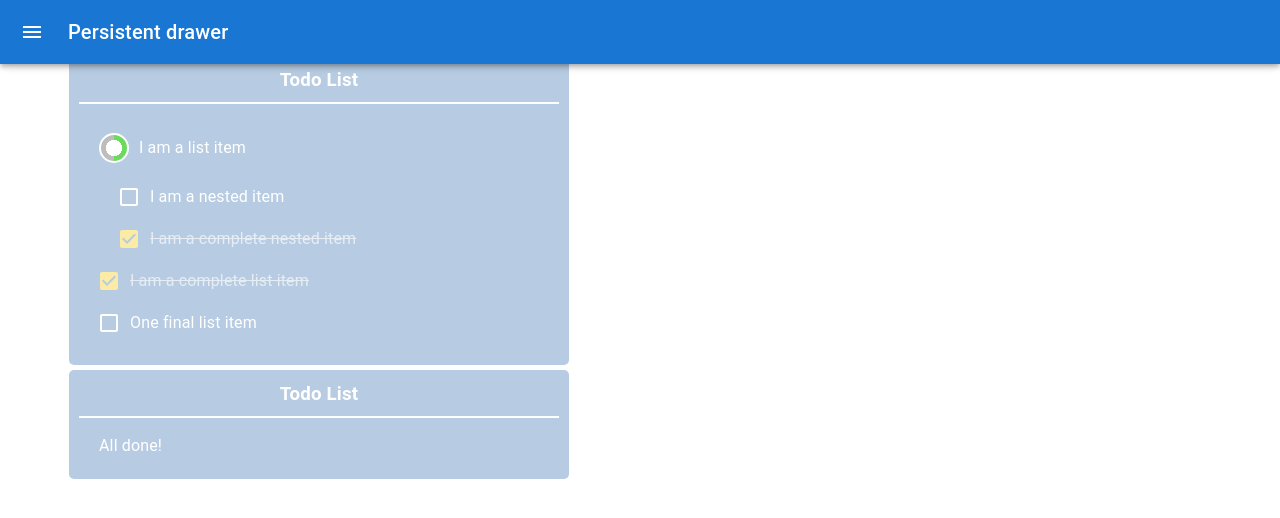
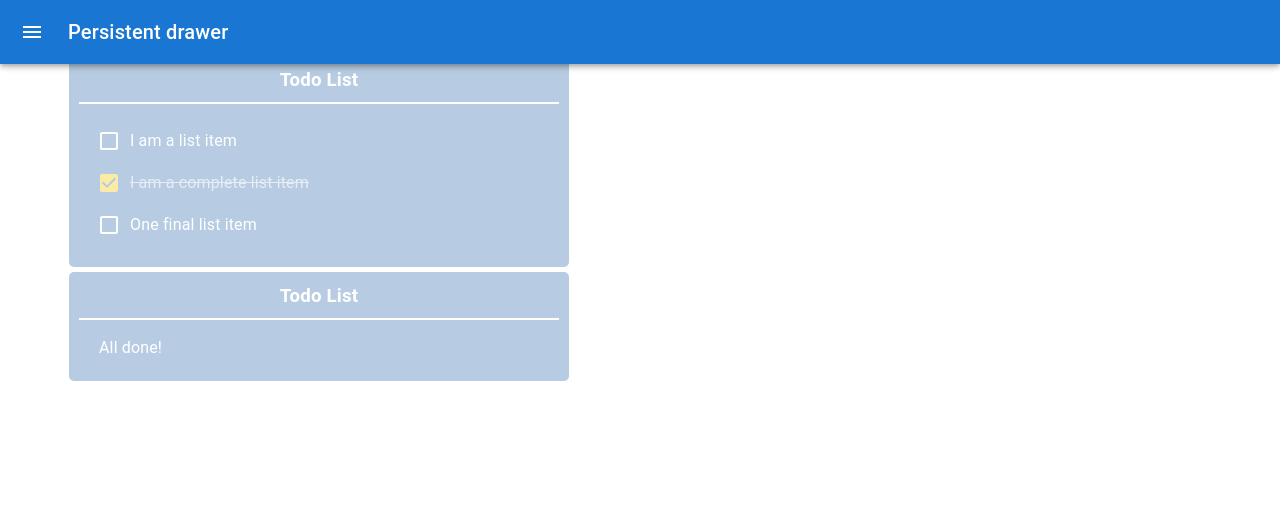
Before and after one commit to pumbas600/HalpSite, a React (Create React App) app in the folder frontend/: page /todo in a window 1280 px wide. Shown: the top 518 px of the page. Built offline with nearby package versions, Linux system fonts and the light colour scheme.

Commit message:
Moved nested item rendering to a TodoItemGroup

```diff
--- a/frontend/src/components/Pages/Todo/TodoItem.jsx
+++ b/frontend/src/components/Pages/Todo/TodoItem.jsx
@@ -1,5 +1,4 @@
 import React, { useState } from "react";
-import { renderItems } from "./TodoList";
 import Checkbox from "@mui/material/Checkbox";
 import FormGroup from "@mui/material/FormGroup";
 import FormControlLabel from "@mui/material/FormControlLabel";
@@ -9,22 +8,12 @@ function TodoItem({ itemData }) {
 
   const [isComplete, setIsComplete] = useState(itemData.isComplete);
 
-  const hasNestedItems = itemData.items && itemData.items.length !== 0;
-
   let toggle = () => {
     setIsComplete(!isComplete);
   };
+
   return (
     <li>
-      {hasNestedItems ? (
-        <div>
-          <div className="list-item">
-            <div className="completion-wheel"></div>
-            <p>{itemData.content}</p>
-          </div>
-          <ul>{renderItems(itemData.items)}</ul>
-        </div>
-      ) : (
       <FormGroup>
         <FormControlLabel
           className={isComplete ? "checkedStyle" : "uncheckedStyle"}
@@ -41,7 +30,6 @@ function TodoItem({ itemData }) {
           label={itemData.content}
         />
       </FormGroup>
-      )}
     </li>
   );
 }
--- a/frontend/src/components/Pages/Todo/TodoList.jsx
+++ b/frontend/src/components/Pages/Todo/TodoList.jsx
@@ -4,12 +4,17 @@ import TodoItem from "./TodoItem";
 
 export function renderItems(items, ifEmpty = undefined) {
   var index = 0;
-  if (items.length !== 0) {
-    return items.map((todoItem) => (
-      <TodoItem key={index++} itemData={todoItem} />
-    ));
-  }
-  return ifEmpty && <li>{ifEmpty}</li>;
+  return (
+    <ul>
+      {items.length !== 0 ? (
+        items.map((todoItem) => (
+          <TodoItem key={index++} itemData={todoItem} />
+        ))
+      ) : (
+        ifEmpty && <li>{ifEmpty}</li>
+      )}
+    </ul>
+  );
 }
 
 function TodoList({ listData }) {
@@ -17,7 +22,7 @@ function TodoList({ listData }) {
     <div className="todo-list" id={listData._id}>
       <h3>Todo List</h3>
       <hr />
-      <ul>{renderItems(listData.items, "All done!")}</ul>
+      {renderItems(listData.items, "All done!")}
     </div>
   );
 }
```
Also changed, not shown: frontend/src/components/Pages/Todo/TodoItemGroup.jsx (added, +21 -0 lines). Lines whose indentation alone changed are shown as unchanged.
